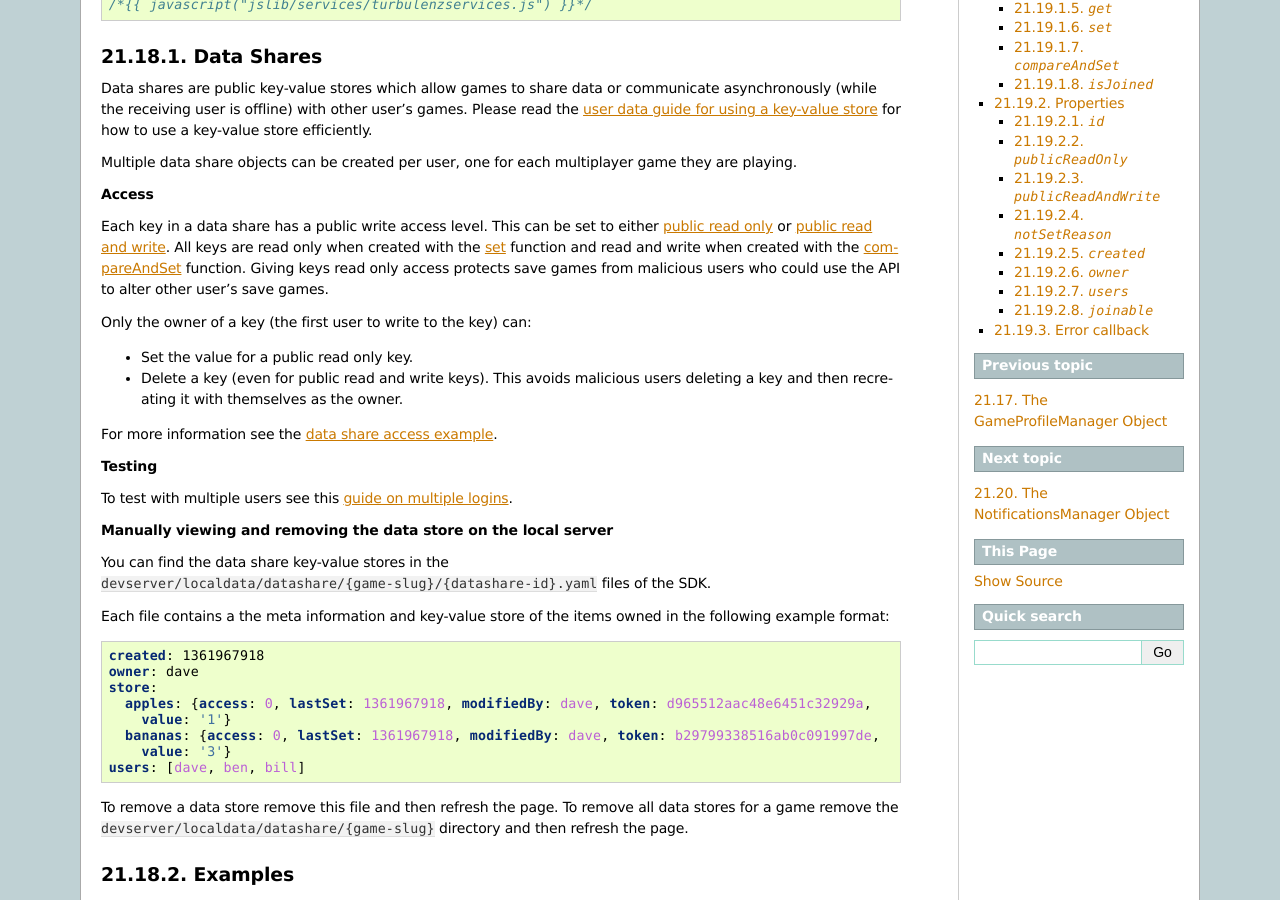
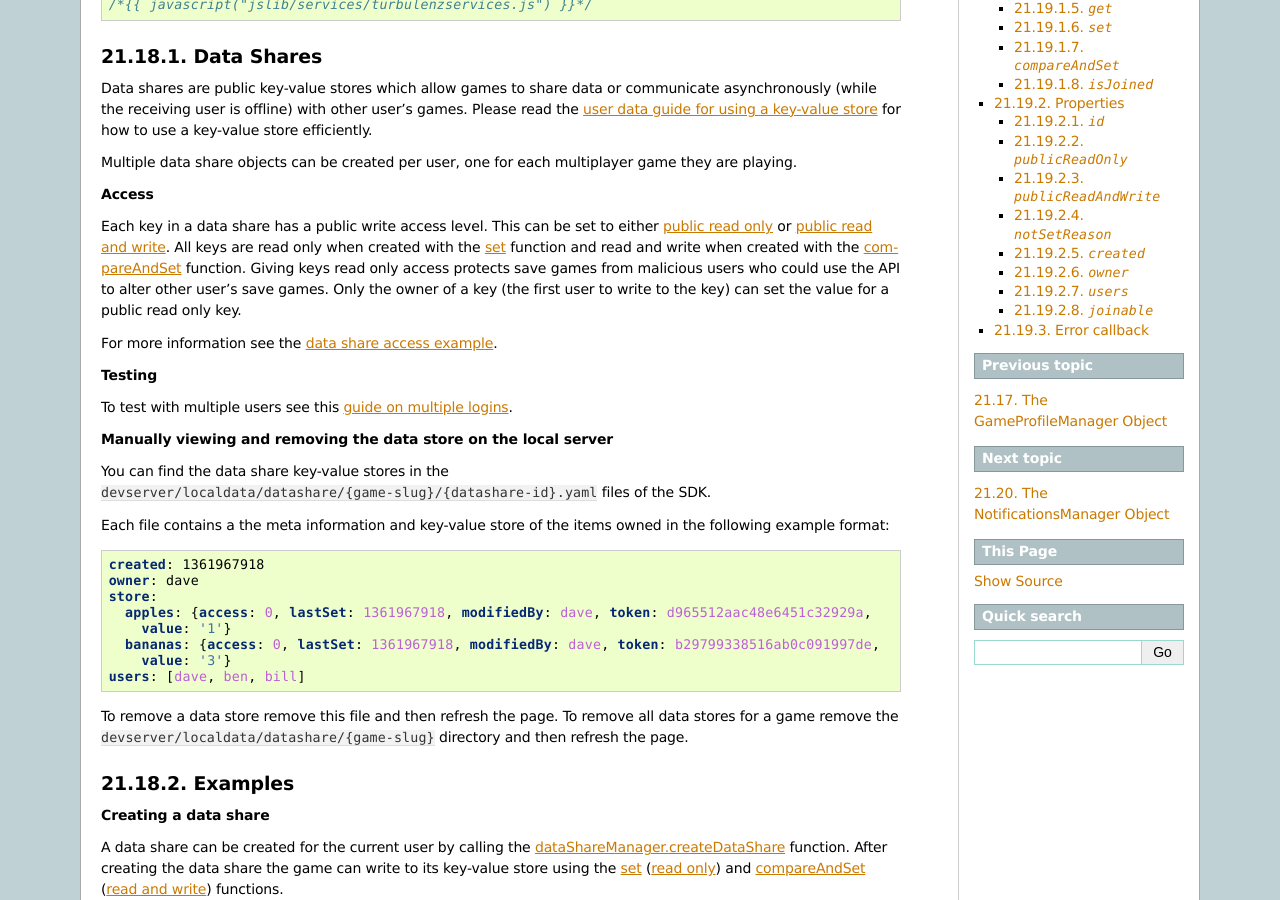
Before and after one commit to turbulenz/turbulenz_engine, a Sphinx documentation site: the page built from docs/source/turbulenz_services/datashare_api.rst, in a window 1280 px wide and 900 px high, scrolled down 402 px. Built offline with Sphinx 7.4.7, drawn with Linux system fonts in a browser that asks for light colours; some of the changed text lies outside the part shown.

Commit message:
Updated engine docs with data share unauthorised delete removed

```diff
--- a/docs/source/turbulenz_services/datashare_api.rst
+++ b/docs/source/turbulenz_services/datashare_api.rst
@@ -53,13 +53,7 @@ All keys are read only when created with the :ref:`set <datashare_set>` function
 read and write when created with the :ref:`compareAndSet <datashare_compareandset>` function.
 Giving keys read only access protects save games from malicious users who could use the API to alter other user's save
 games.
-
-Only the owner of a key (the first user to write to the key) can:
-
-- Set the value for a public read only key.
-
-- Delete a key (even for public read and write keys).
-  This avoids malicious users deleting a key and then recreating it with themselves as the owner.
+Only the owner of a key (the first user to write to the key) can set the value for a public read only key.
 
 For more information see the :ref:`data share access example <datashare_access_example>`.
 
@@ -852,12 +846,6 @@ The ``notSetReason`` properties are:
     only the :ref:`dataShare.compareAndSet <datashare_compareandset>` function can be used to set the key value
     (:ref:`dataShare.set <datashare_set>` cannot be used).
 
-.. _datashare_notsetreason_unauthorizeddelete:
-
-``unauthorizedDelete``
-    The key could not be deleted because it is not owned by the current user.
-    Only the owner of a key can delete the key.
-
 .. NOTE::
     This property is read only.
 
```
